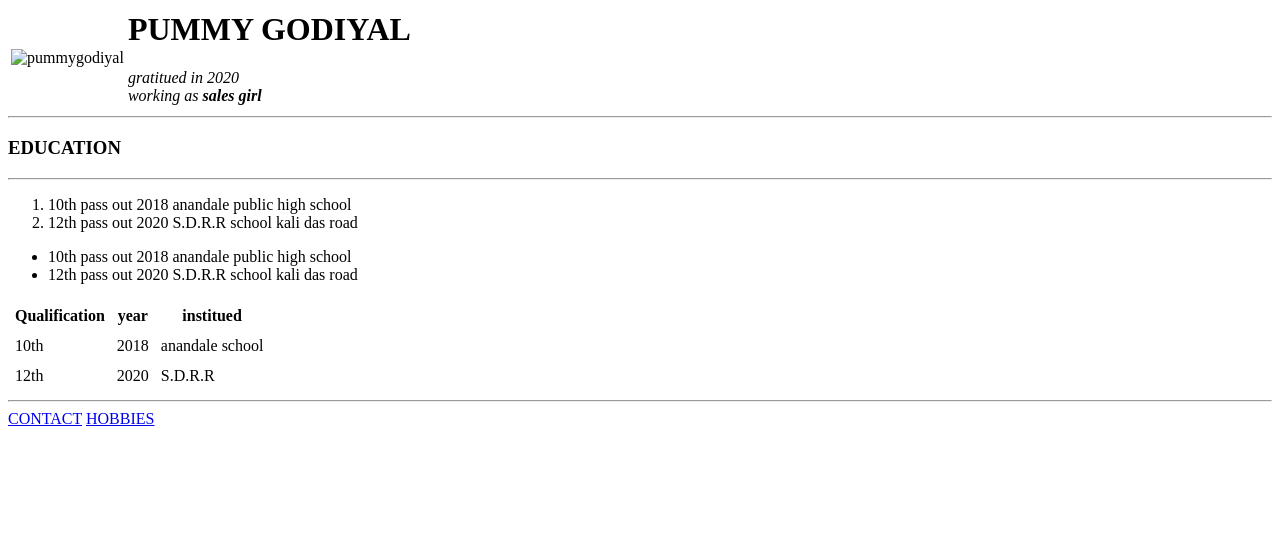
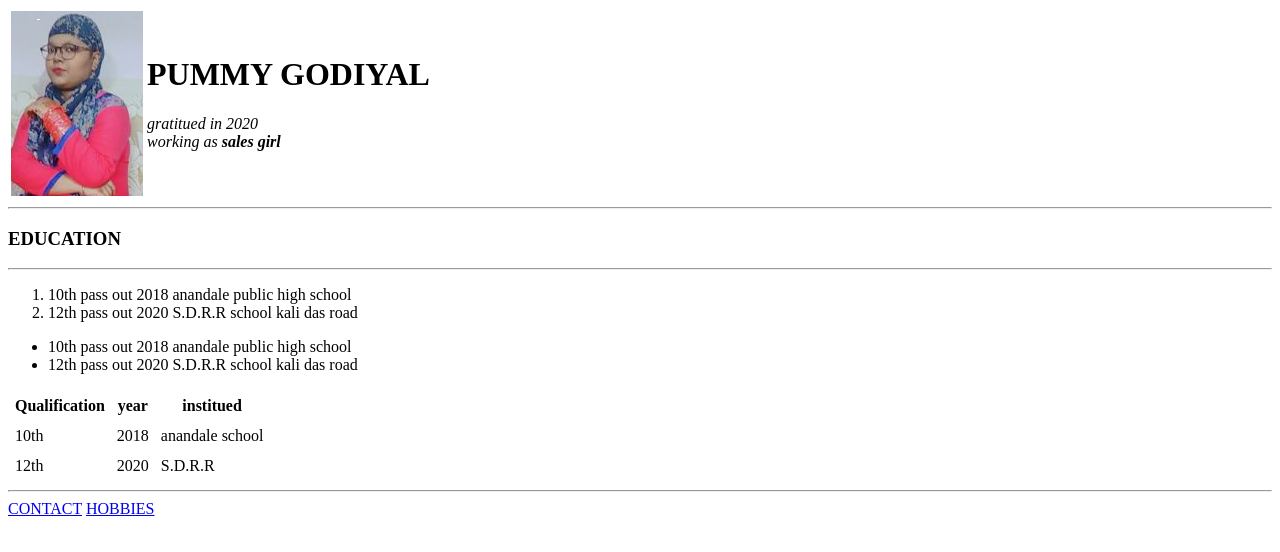
Before and after one commit to pummygodiyal24/CV, a plain HTML site: page index.html in a window 1280 px wide. Drawn offline with Linux system fonts and the light colour scheme.

Commit message:
v3
corrected image path

```diff
--- a/index.html
+++ b/index.html
@@ -10,7 +10,7 @@
 <table>
 
 <td>
-<img src="pammi.png" alt="pummygodiyal">
+<img src="images/pammi.png" alt="pummygodiyal">
 </td>
 <td>
 <h1>PUMMY GODIYAL</h1>
```
